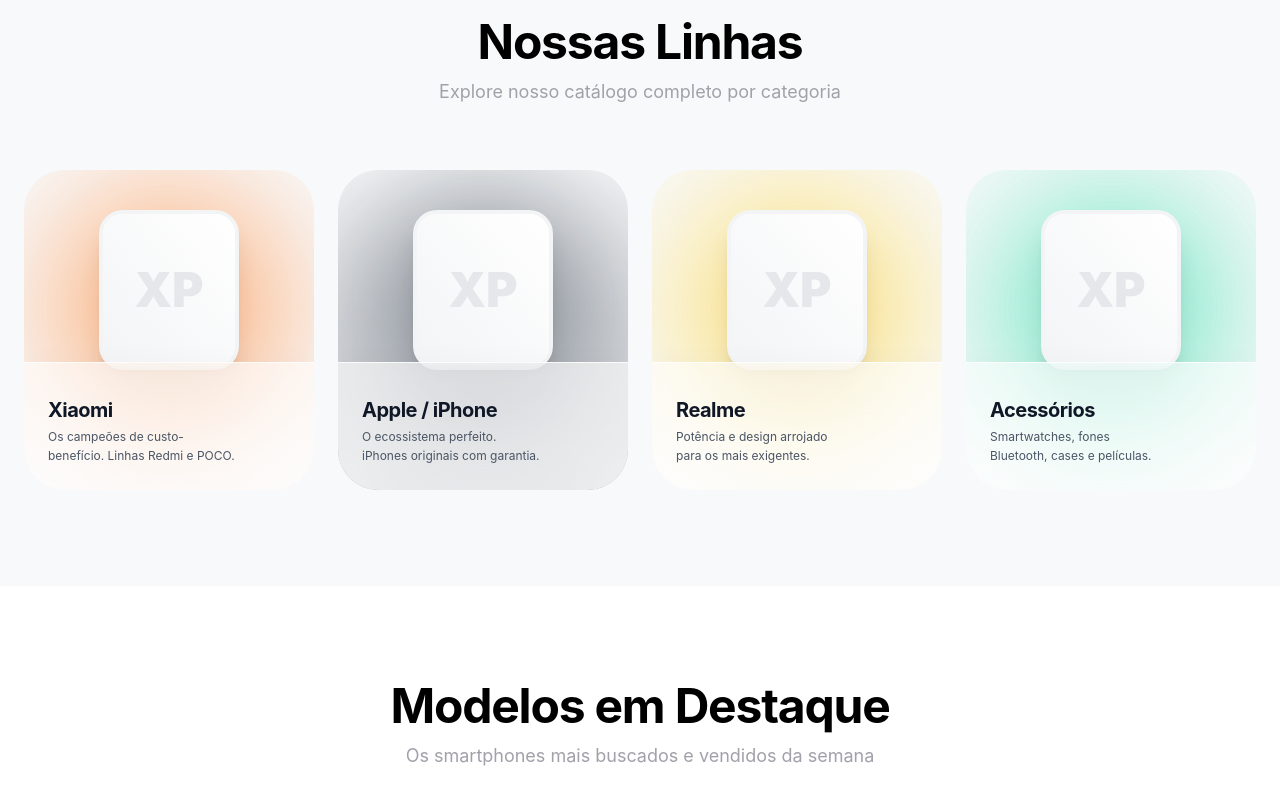
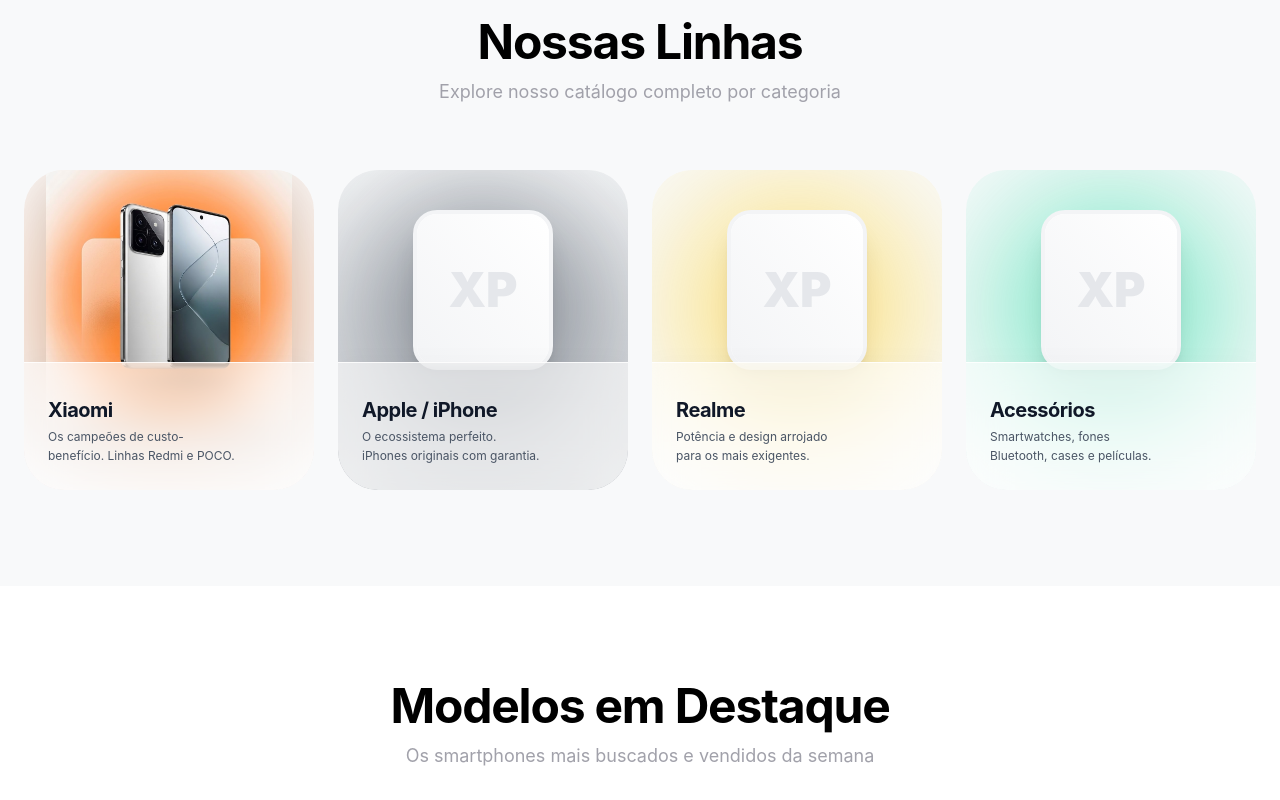
Before and after one commit to suportedeluxejob-arch/loja-xiaomi-plus, a Next.js app: page / in a window 1280 px wide. Shown: the part 2760-3560 px from the top of the page. Built offline with nearby package versions, Linux system fonts and the light colour scheme.

Commit message:
Add new image to Xiaomi Category card

```diff
--- a/src/app/page.tsx
+++ b/src/app/page.tsx
@@ -91,6 +91,7 @@
             description="Os campeões de custo-benefício. Linhas Redmi e POCO."
             href="/produtos?categoria=Xiaomi"
             imageFallback="bg-gradient-to-tr from-orange-600 to-orange-400"
+            imageSrc="/cat-xiaomi.jpg"
           />
           <CategoryCard
             title="Apple / iPhone"
--- a/src/components/ui/CategoryCard.tsx
+++ b/src/components/ui/CategoryCard.tsx
@@ -8,6 +8,7 @@
     description: string;
     href: string;
     imageFallback: string; // Since we don't have images yet, we'll use a CSS gradient/color fallback
+    imageSrc?: string;
 }
 
 export function CategoryCard({
@@ -15,6 +16,7 @@
     description,
     href,
     imageFallback,
+    imageSrc,
 }: CategoryCardProps) {
     // We'll map the background gradient based on the title to match Figma
     let glowingBg = "bg-[#ff6900]"; // Default orange
@@ -33,12 +35,23 @@
             {/* Glowing background blur effect simulating the mockup */}
             <div className={`absolute top-1/2 left-1/2 -translate-x-1/2 -translate-y-[60%] w-[220px] h-[220px] rounded-full blur-[70px] opacity-60 group-hover:opacity-80 transition-opacity duration-500 ${glowingBg}`} />
 
-            {/* Product Mockup Overlay (Simulated since no images) */}
+            {/* Product Image or Mockup Overlay */}
             <div className="absolute inset-0 flex items-center justify-center -translate-y-10">
-                <div className="w-[140px] h-[160px] bg-white rounded-3xl shadow-xl border-4 border-gray-100 flex items-center justify-center group-hover:scale-105 transition-transform duration-500 relative overflow-hidden">
-                    <div className="absolute inset-0 bg-gradient-to-tr from-gray-100 to-white" />
-                    <span className="font-black text-5xl text-gray-200 relative z-10">XP</span>
-                </div>
+                {imageSrc ? (
+                    <div className="w-[85%] h-[85%] relative transition-transform duration-500 group-hover:scale-105">
+                        <Image
+                            src={imageSrc}
+                            alt={title}
+                            fill
+                            className="object-contain drop-shadow-2xl"
+                        />
+                    </div>
+                ) : (
+                    <div className="w-[140px] h-[160px] bg-white rounded-3xl shadow-xl border-4 border-gray-100 flex items-center justify-center group-hover:scale-105 transition-transform duration-500 relative overflow-hidden">
+                        <div className="absolute inset-0 bg-gradient-to-tr from-gray-100 to-white" />
+                        <span className="font-black text-5xl text-gray-200 relative z-10">XP</span>
+                    </div>
+                )}
             </div>
 
             {/* Frosted Glass Overlay for Text */}
```
Also changed, not shown: public/cat-xiaomi.jpg (added).
